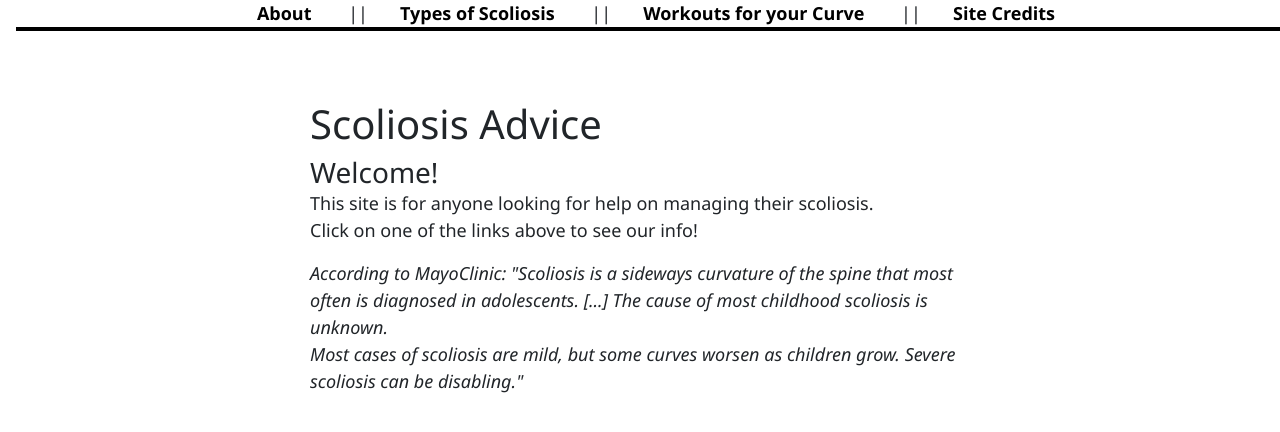
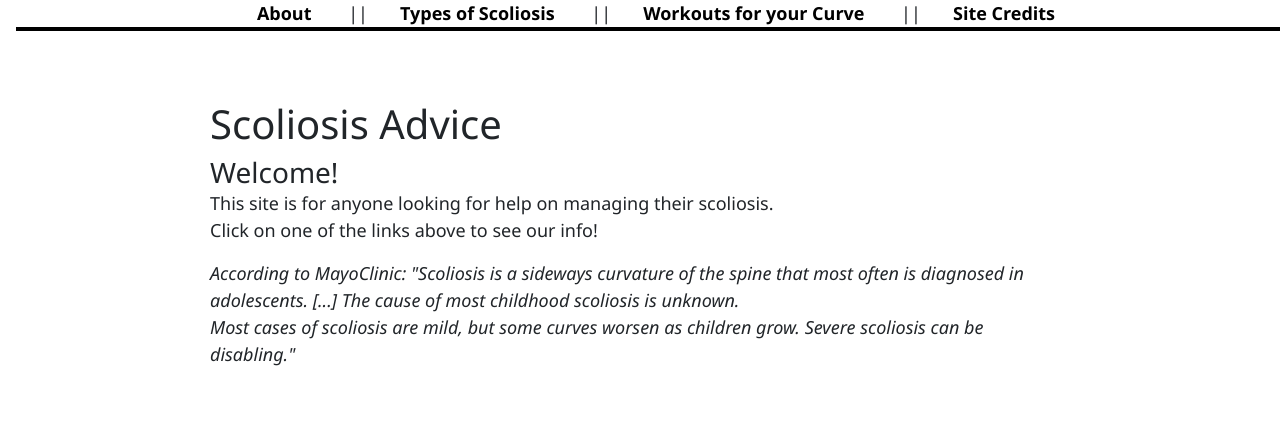
Before and after one commit to YoshiMejia/scoliosis-SPA, a React (Create React App) app: page / in a window 1280 px wide. Shown: the top 432 px of the page. Built offline with nearby package versions, Linux system fonts and the light colour scheme.

Commit message:
aligning typesBio spine links/photos

```diff
--- a/src/App.css
+++ b/src/App.css
@@ -14,13 +14,14 @@
 }
 
 .types_pic {
-    height: 500px;
-      width: 700px;
+  height: 500px;
+  width: 700px;
 }
 
+
 .workouts_pic {
-    height: 400px;
-      width: 700px;
+  height: 400px;
+  width: 700px;
 }
 
 .App-header {
@@ -39,6 +40,10 @@ ul {
   padding-left:0;
 }
 
+#spine_pic {
+  height: 415px;
+  width: 155px;
+}
 /*  */
 
 body {
@@ -94,7 +99,7 @@ nav a:hover {
 }
 
 #page-body {
-  max-width: 700px;
+  max-width: 900px;
   margin: auto;
   padding-top: 64px;
 }
```
